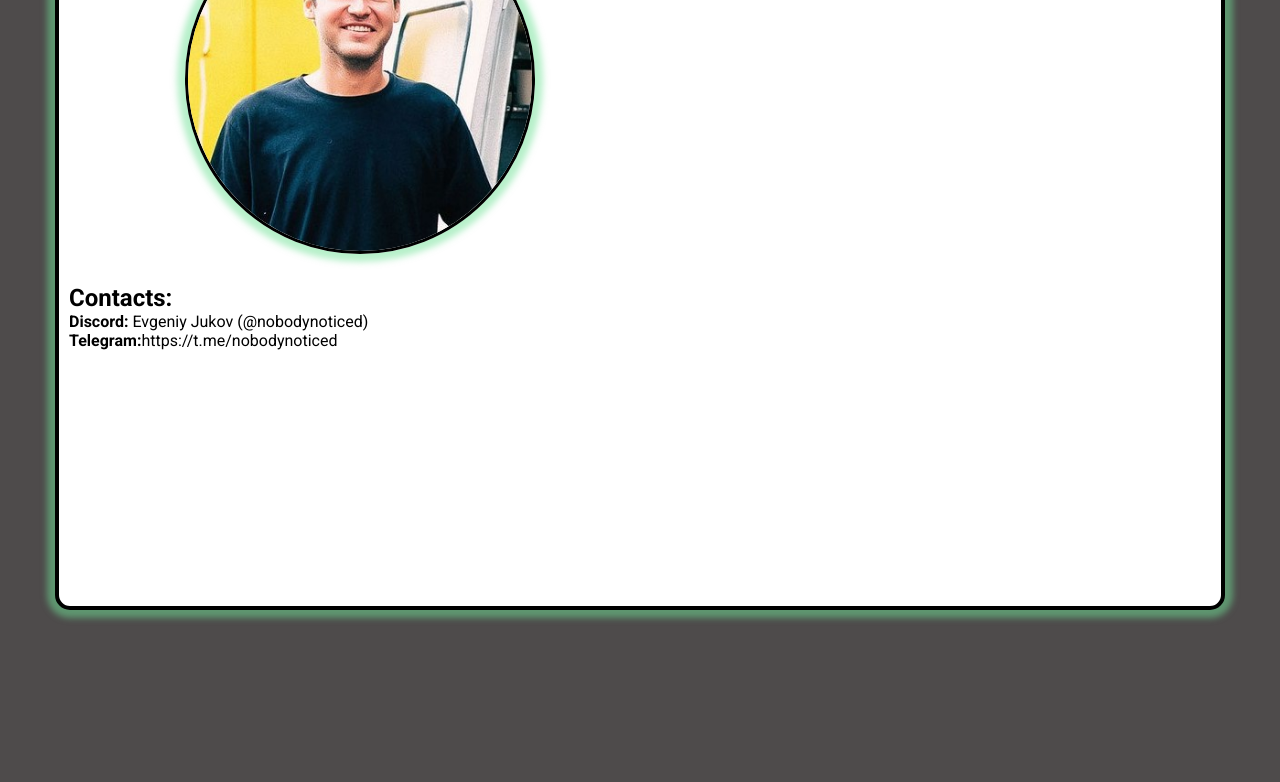
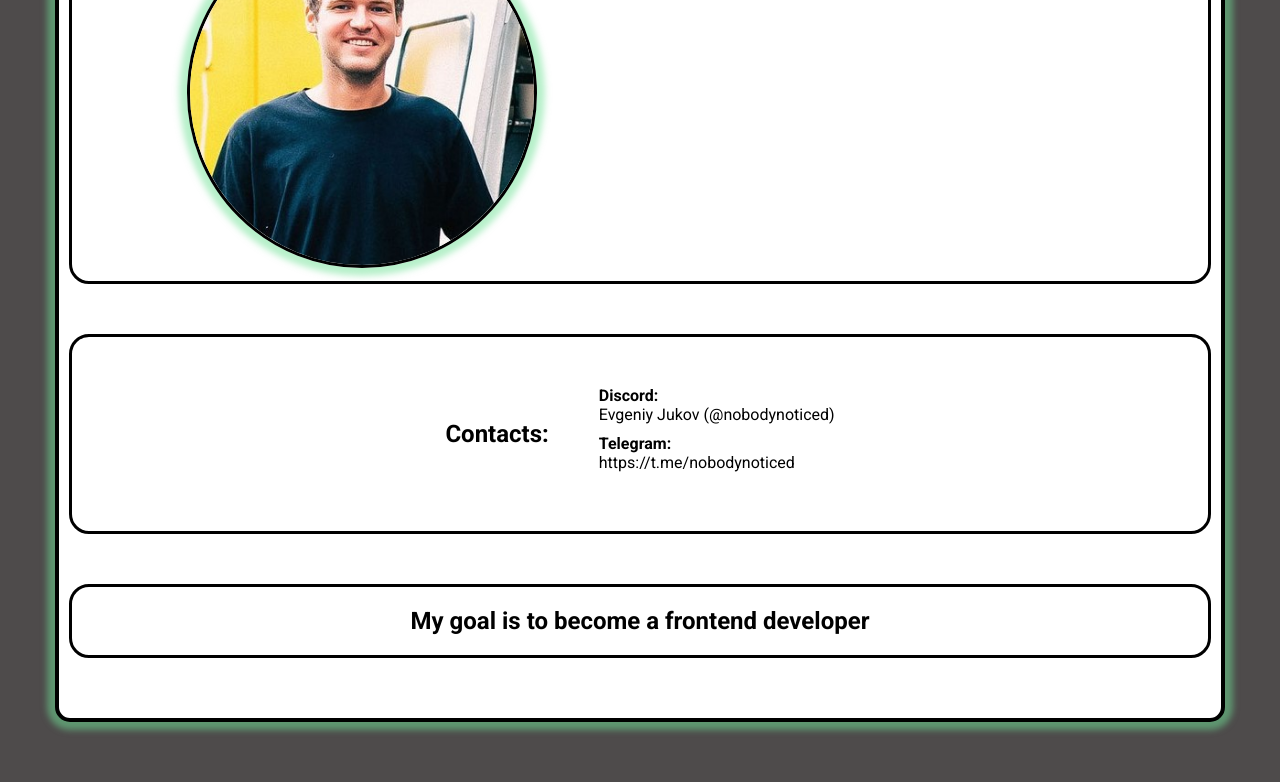
Before and after one commit to nobodynoticed/rsschool-cv, a plain HTML site: page index.html in a window 1280 px wide. Shown: the part 170-952 px from the top of the page. Before the commit the page ends 840 px from the top, so only its background shows below. Drawn offline with Linux system fonts and the light colour scheme.

Commit message:
feat: add section goal

```diff
--- a/index.html
+++ b/index.html
@@ -13,7 +13,7 @@
   <div class="wrapper">
     <div class="card">
       <main>
-        <section>
+        <section class="card__wrap">
           <header class="card__header">
             <figure class="card__logo">
               <img src="./portfolio-img.jpg" alt="avatar">
@@ -24,17 +24,22 @@
             </div>
           </header>
         </section>
-        <article>
+        <article class="card__contacts">
           <h2>Contacts:</h2>
-          <nav>
+          <nav class="card__contacts-nav">
             <ul>
-              <li><strong>Discord:</strong> Evgeniy Jukov (@nobodynoticed)</li>
               <li>
-                <strong>Telegram:</strong><a href="https://t.me/nobodynoticed">https://t.me/nobodynoticed</a>
+                <h4>Discord:</h4> Evgeniy Jukov (@nobodynoticed)
+              </li>
+              <li>
+                <h4>Telegram:</h4> <a href="https://t.me/nobodynoticed" target="_blank">https://t.me/nobodynoticed</a>
               </li>
             </ul>
           </nav>
         </article>
+        <section class="card__goal">
+          <h5>My goal is to become a frontend developer</h5>
+        </section>
       </main>
     </div>
   </div>
--- a/style.css
+++ b/style.css
@@ -50,8 +50,14 @@ a {
   text-decoration: none;
 }
 
+a:hover {
+  text-shadow: var(--main-color) 1px 0 10px;
+  font-weight: 500;
+}
+
 li {
   list-style: none;
+  margin-bottom: 10px;
 }
 
 ul {
@@ -75,11 +81,21 @@ ul {
   border: 4px solid #000;
 }
 
+.card__wrap {
+  margin-bottom: 50px;
+}
+
+.card figure {
+  padding-top: 11px;
+}
+
 .card__header {
   display: flex;
   min-height: 380px;
   justify-content: space-around;
   align-items: self-start;
+  border: 3px solid #000;
+  border-radius: 20px;
 }
 
 figure img {
@@ -95,3 +111,32 @@ figure img {
 .card__title {
   margin: 20px 0;
 }
+
+.card__contacts {
+  border: 3px solid #000;
+  border-radius: 20px;
+  display: flex;
+  justify-content: center;
+  align-items: center;
+  min-height: 200px;
+  margin-bottom: 50px;
+}
+
+.card__contacts-nav {
+  margin-left: 50px;
+}
+
+li strong {
+  text-transform: uppercase;
+}
+
+.card__goal h5 {
+  font-size: 24px;
+  display: flex;
+  justify-content: center;
+  align-items: center;
+  margin-bottom: 50px;
+  border: 3px solid #000;
+  border-radius: 20px;
+  padding: 20px 0;
+}
```
